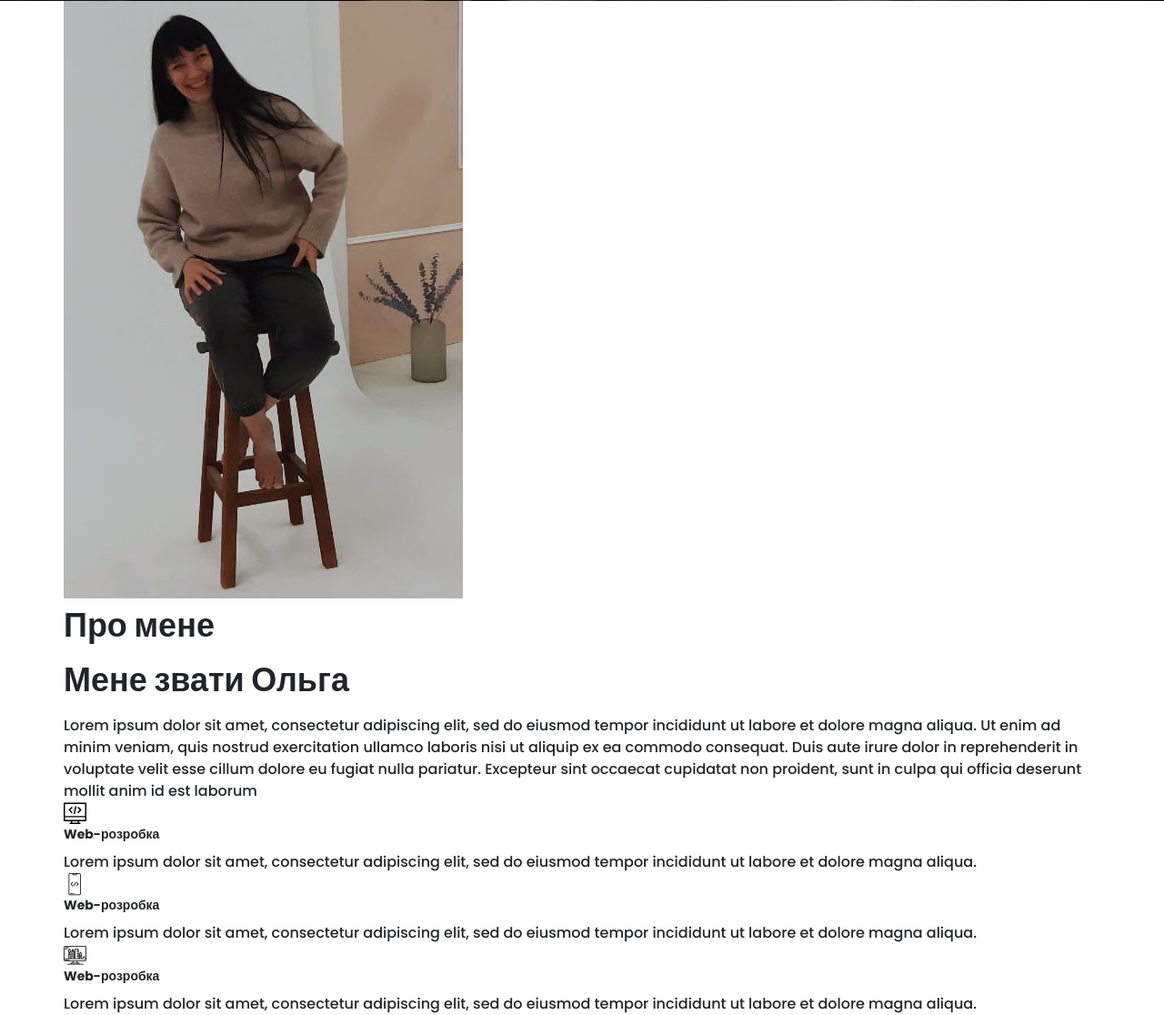
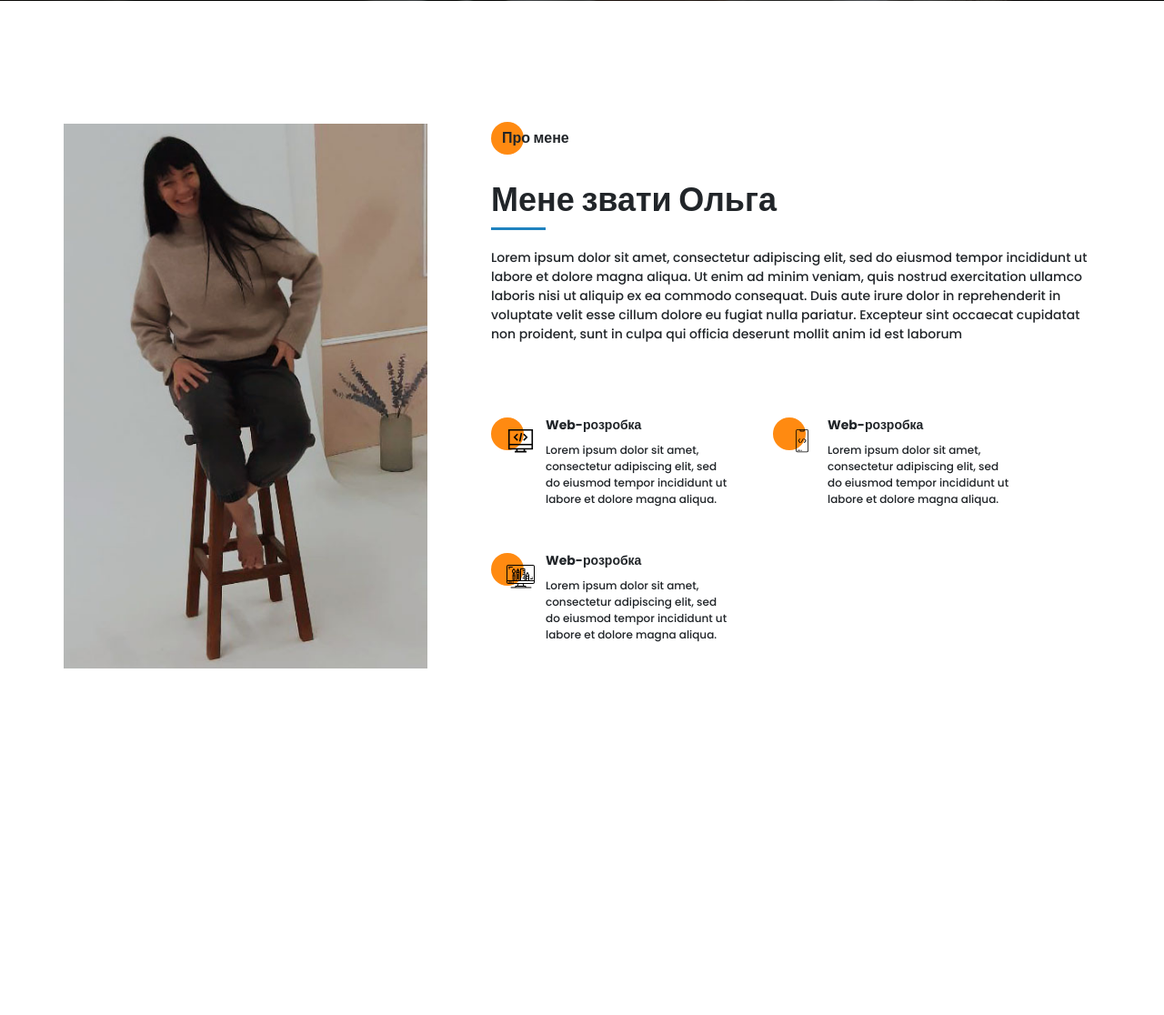
Before and after one commit to olga6680/portfolio, a website: page src/index.html in a window 1280 px wide. Shown: the part 799-1915 px from the top of the page at 91% size. After the commit the page ends 1534 px from the top, so only its background shows below. Drawn offline with nearby package versions, Linux system fonts and the light colour scheme; files that its build step writes are made by us from their sources; files whose address does not match are found by name.

Commit message:
section About

```diff
--- a/src/index.html
+++ b/src/index.html
@@ -121,57 +121,50 @@
     </section>
     <section class="about">
         <div class="container">
-            <div class="greed-container">
-                <div class="about__img">
+            <div class="about__wrapper">
+                <div class="about__photo">
                     <img src="img/main_photo.jpg" alt="main photo">
                 </div>
+
                 <div class="about__descr">
-                    <div class="title title_fs16 about__subtitle">Про мене</div>
-                    <div class="about__devider"></div>
-                    <h2 class="title title_fz36">Мене звати Ольга</h2>
-                    <div class="about__text">
+                    <h2 class="title title_fz16 about__title">Про мене</h2>
+                    <div class="title title_fz36 about__subtitle">Мене звати Ольга</div>
+                    <div class="divider"></div>
+                    <p class="about__text">
                         Lorem ipsum dolor sit amet, consectetur adipiscing elit, sed do eiusmod tempor incididunt ut labore et dolore magna aliqua. Ut enim ad minim veniam, quis nostrud exercitation ullamco laboris nisi ut aliquip ex ea commodo consequat. Duis aute irure dolor
                         in reprehenderit in voluptate velit esse cillum dolore eu fugiat nulla pariatur. Excepteur sint occaecat cupidatat non proident, sunt in culpa qui officia deserunt mollit anim id est laborum
+                    </p>
                 </div>
                 <div class="about__skills">
-                        <div class="about__skills_item">
-                            <div class="about__skills_item-icon">
-                                <svg width="25" height="25" viewBox="0 0 25 25" xmlns="http://www.w3.org/2000/svg">
-                                    <use xlink:href="sprite/sprite.svg#about_me--web_development"></use>
-                                </svg>
+                    <div class="about__skills-item">
+                        <div class="about__skills-img">
+                            <img src="sprite/sprite.svg#about_me--web_development" alt="web developmen">
                         </div>
-                            <div class="about__skills_item-descr">
+                        <div>
                             <h3 class="title title_fz14">Web-розробка</h3>
-                                <div class="about__skills_item-descr_text">
-                                    Lorem ipsum dolor sit amet, consectetur adipiscing elit, sed do eiusmod tempor incididunt ut labore et dolore magna aliqua.
+                            <p class="about__skills-text">Lorem ipsum dolor sit amet, consectetur adipiscing elit, sed do eiusmod tempor incididunt ut labore et dolore magna aliqua.</p>
                         </div>
                     </div>
+                    <div class="about__skills-item">
+                        <div class="about__skills-img">
+                            <img src="sprite/sprite.svg#about_me--mobile_dev" alt="mobile dev">
                         </div>
-                        <div class="about__skills_item">
-                            <div class="about__skills_item-icon">
-                                <svg width="25" height="25" viewBox="0 0 25 25" xmlns="http://www.w3.org/2000/svg">
-                                    <use xlink:href="sprite/sprite.svg#about_me--mobile_dev"></use>
-                                </svg>
-                            </div>
-                            <div class="about__skills_item-descr">
+                        <div>
                             <h3 class="title title_fz14">Web-розробка</h3>
-                                <div class="about__skills_item-descr_text">
+                            <p class="about__skills-text">
                                 Lorem ipsum dolor sit amet, consectetur adipiscing elit, sed do eiusmod tempor incididunt ut labore et dolore magna aliqua.
+                            </p>
                         </div>
                     </div>
+                    <div class="about__skills-item">
+                        <div class="about__skills-img">
+                            <img src="sprite/sprite.svg#about_me--design" alt="design">
                         </div>
-                        <div class="about__skills_item">
-                            <div class="about__skills_item-icon">
-                                <svg width="25" height="25" viewBox="0 0 25 25" xmlns="http://www.w3.org/2000/svg">
-                                    <use xlink:href="sprite/sprite.svg#about_me--design"></use>
-                                </svg>
-                            </div>
-                            <div class="about__skills_item-descr">
+                        <div>
                             <h3 class="title title_fz14">Web-розробка</h3>
-                                <div class="about__skills_item-descr_text">
+                            <p class="about__skills-text">
                                 Lorem ipsum dolor sit amet, consectetur adipiscing elit, sed do eiusmod tempor incididunt ut labore et dolore magna aliqua.
-                                </div>
-                            </div>
+                            </p>
                         </div>
                     </div>
                 </div>
--- /dev/null
+++ b/src/sass/blocks/_about.scss
@@ -0,0 +1,59 @@
+.about {
+    padding-top: 120px;
+    &__wrapper {
+        display: grid;
+        grid-template: minmax(245px, auto) minmax(255px, auto) / 400px 670px;
+        grid-auto-rows: minmax(245px, auto);
+        column-gap: 70px;
+        row-gap: 40px;
+    }
+    &__photo {
+        grid-row: 1/3;
+        padding-top: 15px;
+        img {
+            width: 100%;
+        }
+    }
+    &__descr {
+        .divider {
+            margin-top: 0;
+        }
+    }
+    &__title {
+        position: relative;
+        padding: 1px 0 0 12px;
+        @include before_circle;
+    }
+    &__text {
+        margin-top: 20px;
+        font-size: 14px;
+        line-height: 21px;
+    }
+    &__skills {
+        display: grid;
+        grid-template: repeat(2, 1fr) / repeat(2, 260px);
+        grid-auto-rows: 1fr;
+        column-gap: 50px;
+        row-gap: 20px;
+        &-item {
+            display: grid;
+            grid-template-columns: 40px 200px;
+            column-gap: 20px;
+        }
+        &-img {
+            position: relative;
+            display: block;
+            padding-top: 15px;
+            width: 65px;
+            height: 50px;
+            @include before_circle;
+            &:before {
+                top: 20px;
+            }
+        }
+        &-text {
+            font-size: 12px;
+            line-height: 18px;
+        }
+    }
+}
--- a/src/sass/blocks/_title.scss
+++ b/src/sass/blocks/_title.scss
@@ -12,6 +12,9 @@
     &_fz16 {
         font-size: 16px;
     }
+    &_fz36 {
+        font-size: 36px;
+    }
     &_fz48 {
         font-size: 48px;
     }
--- a/src/sass/style.scss
+++ b/src/sass/style.scss
@@ -13,8 +13,16 @@
     margin: 0 auto;
 }
 
+.divider {
+    width: 60px;
+    height: 3px;
+    background-color: $main-color;
+    margin-top: 25px;
+}
+
 @import 'blocks/promo';
 @import 'blocks/title';
 @import 'blocks/button';
 @import 'blocks/sidepanel';
 @import 'blocks/menu';
+@import 'blocks/about';
```
Also changed, not shown: dist/css/style.min.css, dist/index.html. Lines whose indentation alone changed are shown as unchanged.
